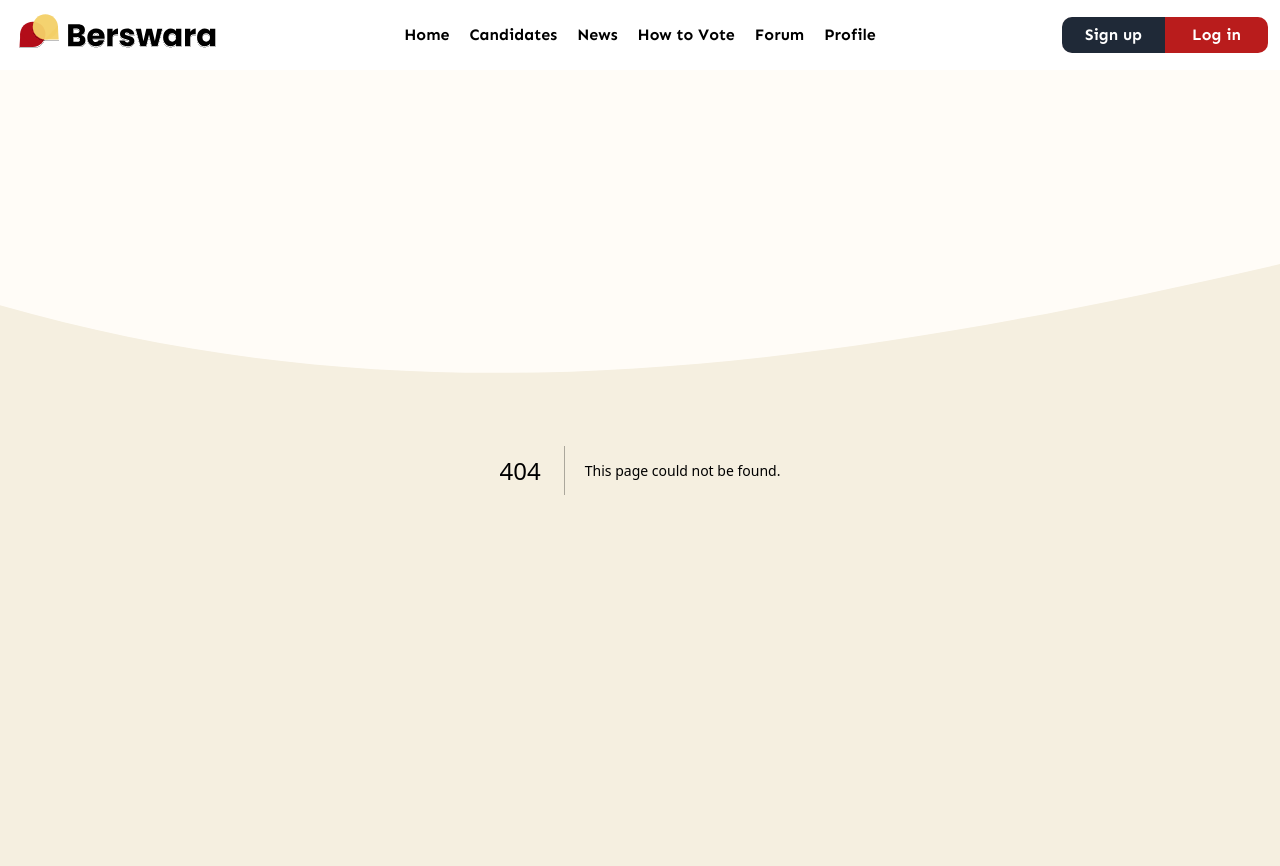
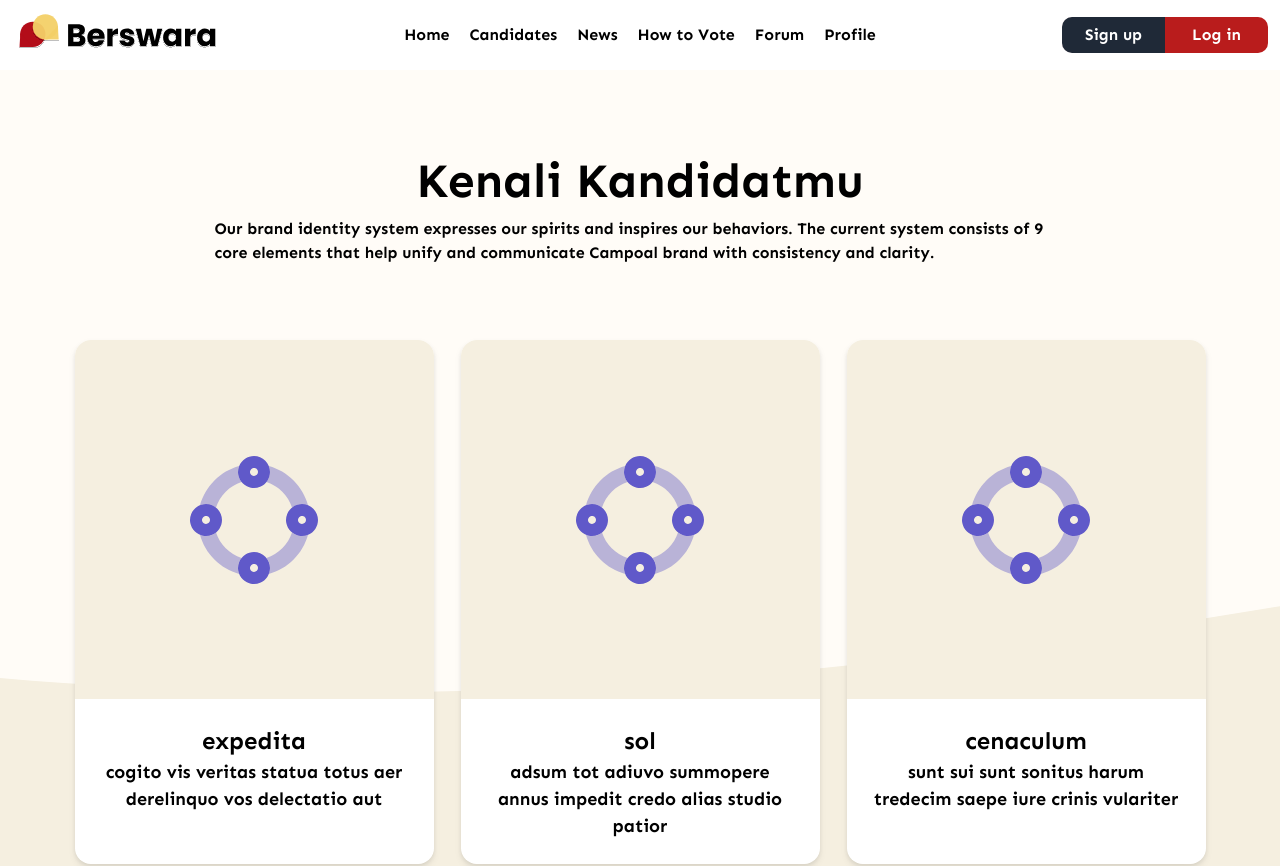
Before and after one commit to workshop-se/berswara-front, a Next.js app: page /module in a window 1280 px wide. Before the commit this address had no page. Shown: the top 866 px of the page. Built offline with nearby package versions, Linux system fonts and the light colour scheme.

Commit message:
feat:add module page

```diff
--- /dev/null
+++ b/src/app/module/page.tsx
@@ -0,0 +1,31 @@
+import { faker } from '@faker-js/faker';
+import Image from 'next/image';
+
+const modules = Array.from({ length: 9 }, () => ({
+  name: faker.lorem.words(1),
+  icon: "/images/draw-circle 1.svg",
+  description: faker.lorem.words(10)
+
+}))
+
+export default function Page() {
+  return (
+    <div className="flex flex-col items-center">
+      <h1 className="text-[48px] text-center pt-[75px]">Kenali Kandidatmu</h1>
+      <p className='text-24px w-[851px]'>Our brand identity system expresses our spirits and inspires our behaviors. The current system consists of 9 core elements that help unify and communicate Campoal brand with consistency and clarity.</p>
+      <div className='grid grid-cols-3 mt-[75px] mb-[120px] gap-x-[27px] gap-y-[47px]'>
+        {modules.map((module) => (
+          <div key={module.name} className='w-[359px] bg-white rounded-[16px] flex flex-col overflow-hidden drop-shadow-md'>
+            <div className='bg-[#F5EFE0] h-[359px] overflow-hidden flex place-items-center'>
+              <Image className='object-cover w-[128px] h-[128px] m-auto' src={module.icon} alt={module.name} width={0} height={0}/>
+            </div>
+            <div className='p-[24px]'>
+              <h2 className='text-center text-[24px]'>{module.name}</h2>
+              <p className='text-center text-[18px]'>{module.description}</p>
+            </div>
+          </div>
+        ))}
+      </div>
+    </div>
+  );
+}
```
Also changed, not shown: public/images/draw-circle 1.svg (added).
